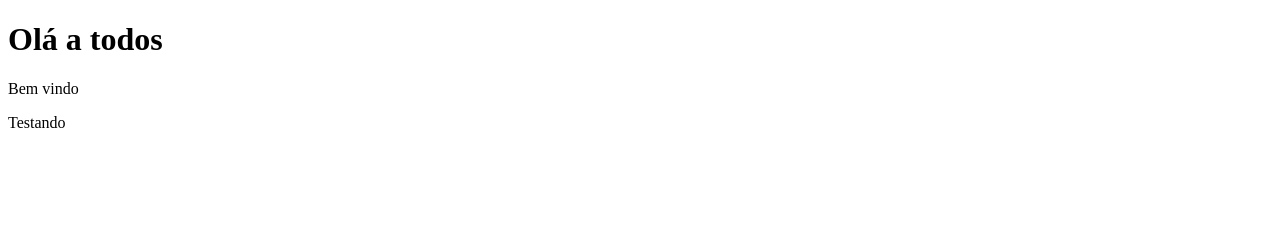
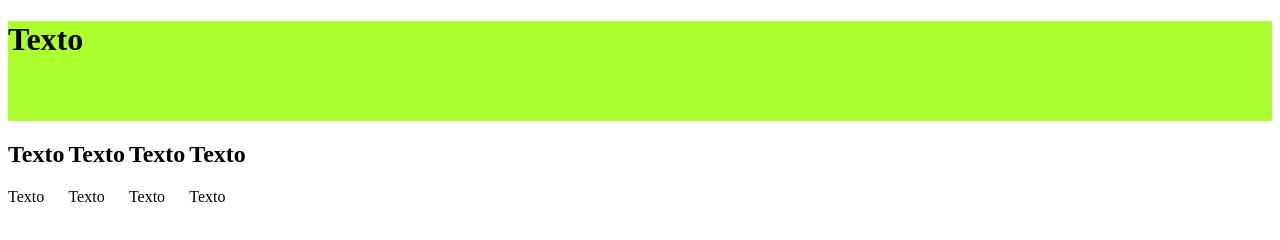
Before and after one commit to Toin-boss/Projeto, a plain HTML site: page index.html in a window 1280 px wide. Drawn offline with Linux system fonts and the light colour scheme.

Commit message:
Em andamento

```diff
--- a/index.html
+++ b/index.html
@@ -3,12 +3,36 @@
 <head>
     <meta charset="UTF-8">
     <meta name="viewport" content="width=device-width, initial-scale=1.0">
-    <title>Document</title>
+    <title>Andamento</title>
     <link rel="stylesheet" href="style.css">
 </head>
 <body>
-    <h1>Olá a todos</h1>
-    <p>Bem vindo</p>
-    <p>Testando</p>
+    <header>
+        <div class="titulo" style="background-color: greenyellow;">
+            <h1>Texto</h1>
+        </div>
+    </header>
+    <section>
+        <div class="container">
+            <div class="box">
+                <h2>Texto</h2>
+                <p>Texto</p>
+            </div>
+            <div class="box">
+                <h2>Texto</h2>
+                <p>Texto</p>
+            </div>
+            <div class="box">
+                <h2>Texto</h2>
+                <p>Texto</p>
+            </div>
+            <div class="box">
+                <h2>Texto</h2>
+                <p>Texto</p>
+            </div>
+        </div>
+    </section>
+
+    <script src="script.js"></script>
 </body>
 </html>
--- a/style.css
+++ b/style.css
@@ -0,0 +1,7 @@
+.titulo {
+    height:100px;
+}
+
+.box {
+    display: inline-block;
+}
```
